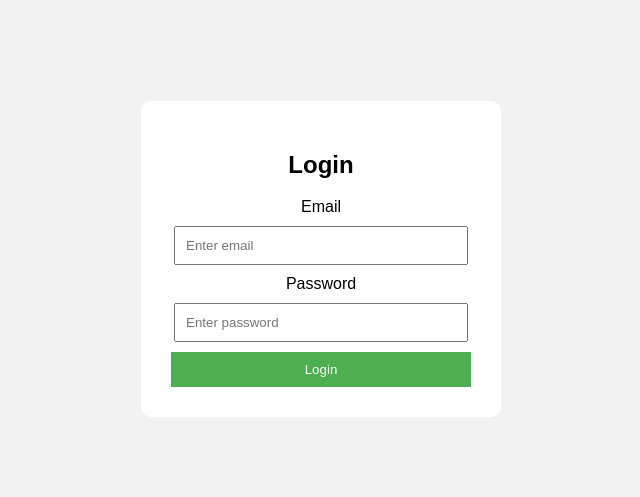
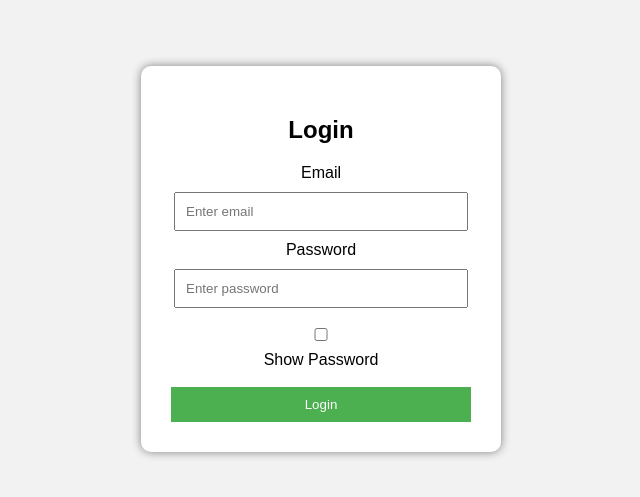
Before and after one commit to me4real/itpm-github-assignment-5, a plain HTML site: page index.html in a window 1280 px wide. Shown: the part 149-646 px from the top of the page, without its empty margins (319-959 px from the left). Drawn offline with Linux system fonts and the light colour scheme.

Commit message:
login-ux
Closes #6

```diff
--- a/index.html
+++ b/index.html
@@ -19,6 +19,7 @@
             border-radius: 10px;
             width: 300px;
             text-align: center;
+            box-shadow: 0 0 10px gray;
         }
 
         input {
@@ -47,7 +48,10 @@
         <input type="email" placeholder="Enter email"><br>
 
         <label>Password</label><br>
-        <input type="password" placeholder="Enter password"><br>
+        <input type="password" id="password" placeholder="Enter password"><br>
+
+        <!-- UX Feature -->
+        <input type="checkbox" onclick="togglePassword()"> Show Password<br><br>
 
         <button type="submit">Login</button>
     </form>
@@ -71,6 +75,16 @@ function validateForm() {
 
     return false;
 }
+
+function togglePassword() {
+    let passwordField = document.getElementById("password");
+
+    if (passwordField.type === "password") {
+        passwordField.type = "text";
+    } else {
+        passwordField.type = "password";
+    }
+}
 </script>
 
 </body>
```
